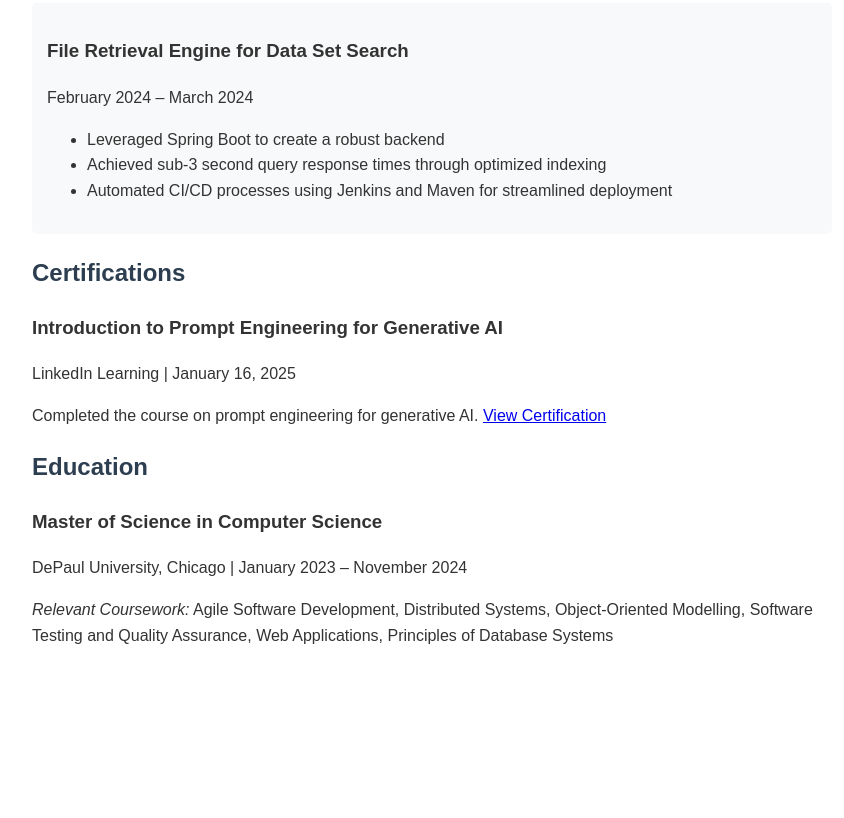
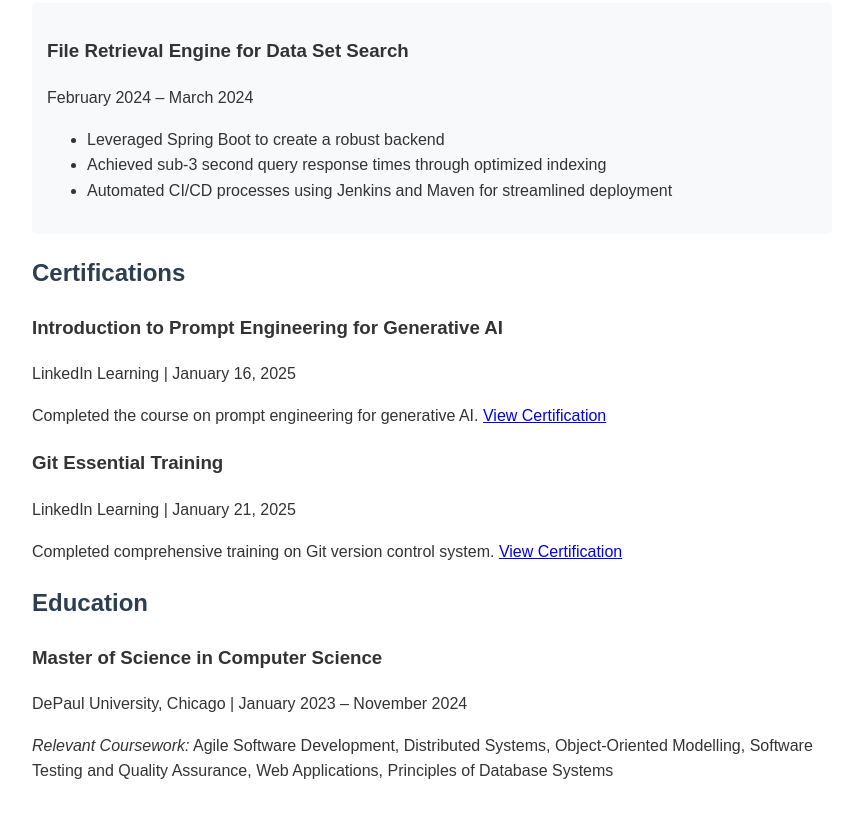
Before and after one commit to Chandrashekar38/MyResume, a plain HTML site: page index.html in a window 1280 px wide. Shown: the part 1203-2021 px from the top of the page, without its empty margins (208-1052 px from the left). Before the commit the page ends 1891 px from the top, so only its background shows below. Drawn offline with Linux system fonts and the light colour scheme.

Commit message:
Updates index.html with git certification

```diff
--- a/index.html
+++ b/index.html
@@ -125,6 +125,15 @@
         </p>
     </div>
 
+    <div class="certification">
+        <h3>Git Essential Training</h3>
+        <p>LinkedIn Learning | January 21, 2025</p>
+        <p>
+            Completed comprehensive training on Git version control system.
+            <a href="https://www.linkedin.com/learning/certificates/31321a716f019278166b136e238f8508d7932a70b974c07c2fa0faa11dc4f9a1?lipi=urn%3Ali%3Apage%3Ad_flagship3_profile_view_base%3BQSqsbheTSKqvTXpxjgUF5A%3D%3D" target="_blank">View Certification</a>
+        </p>
+    </div>
+
     <h2>Education</h2>
     <div class="experience">
         <h3>Master of Science in Computer Science</h3>
```
